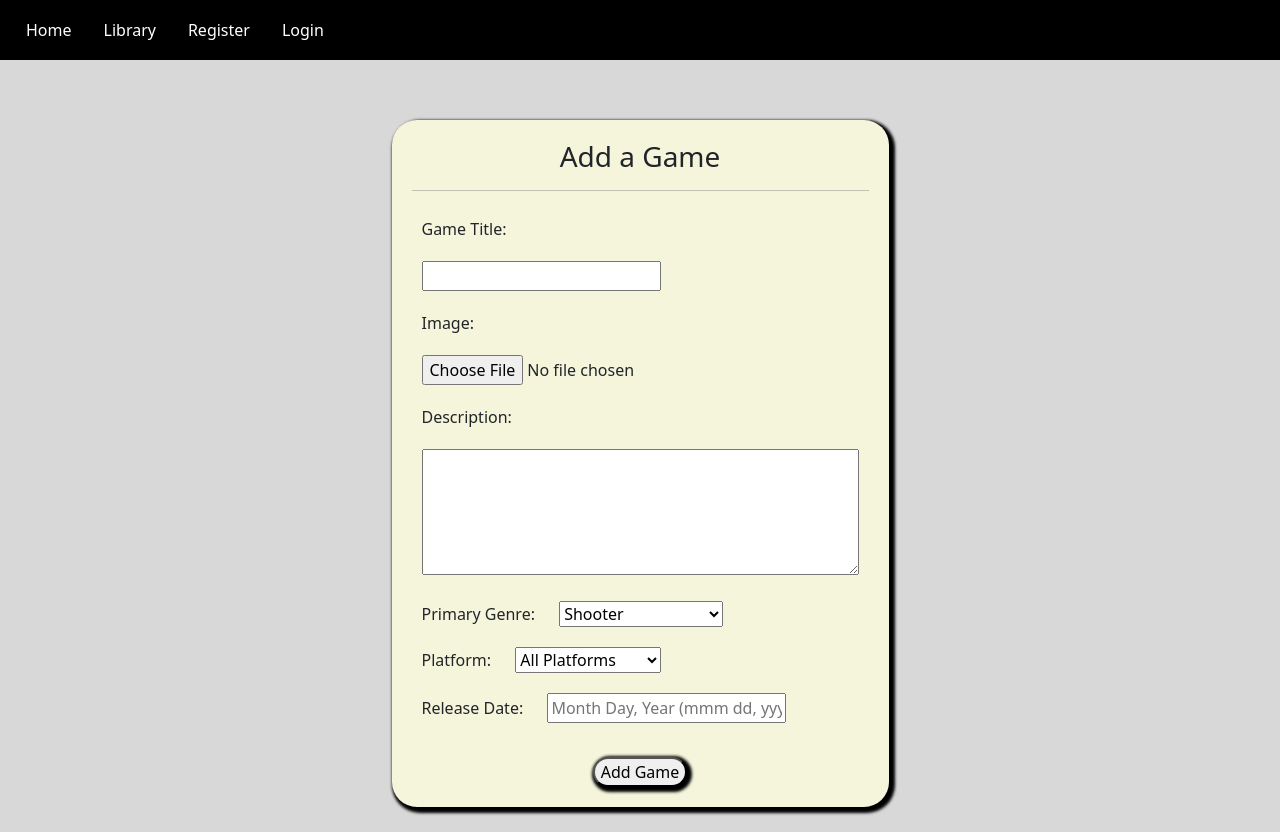
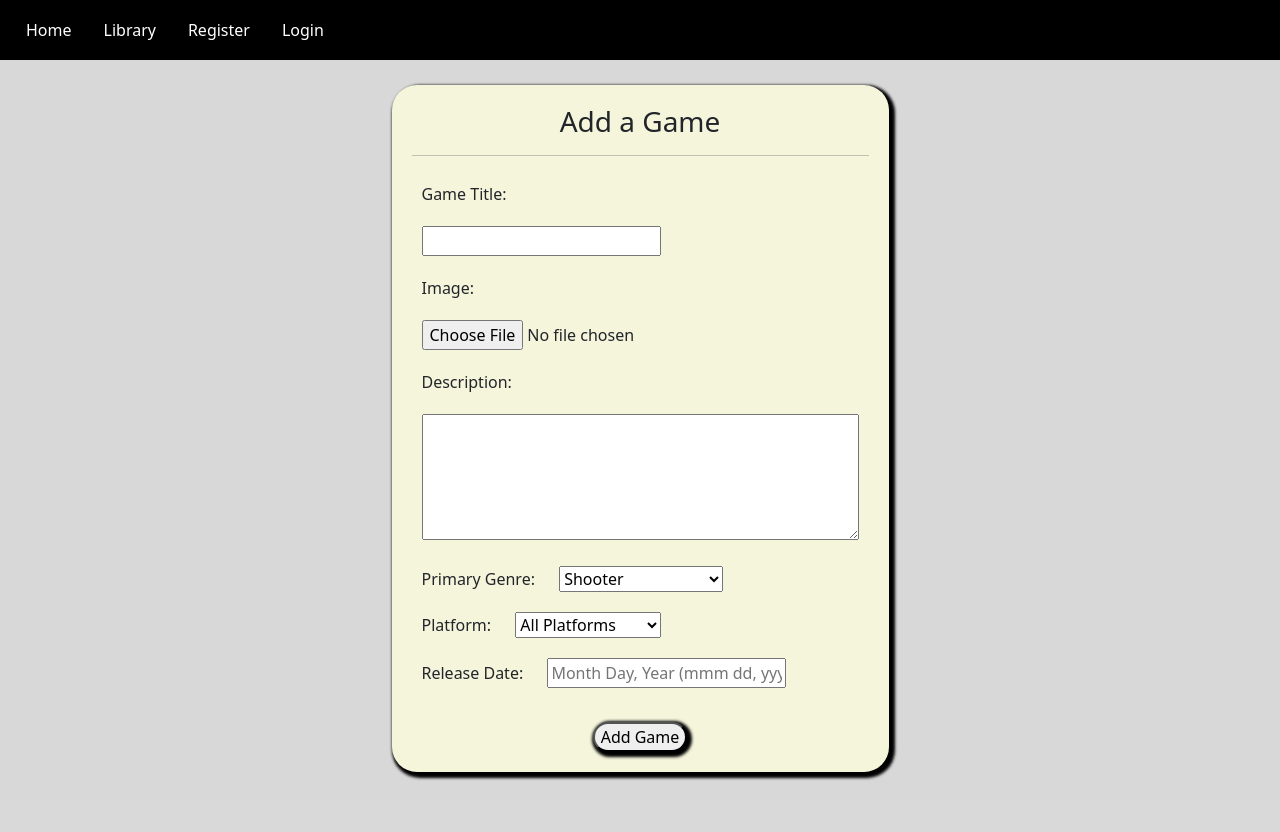
Before and after one commit to GitHub-Harrison/gamers-library, a Django app: page /games/add_game/ in a window 1280 px wide. After the commit the page ends 780 px from the top, so only its background shows below. Run offline with Django 3.2, Linux system fonts and the light colour scheme.

Commit message:
Remove duplicate form styling

```diff
--- a/static/css/style.css
+++ b/static/css/style.css
@@ -85,15 +85,6 @@ form.comment_form {
     box-shadow: 3px 3px 3px 3px black;
 }
 
-form {
-    background-color: beige;
-    padding: 20px;
-    margin: 15px;
-    border-radius: 25px;
-    box-shadow: 3px 3px 3px 3px black;
-}
-
-
 .form-center {
     display:flex;
     justify-content: center;
@@ -101,6 +92,11 @@ form {
 
 #add-game-form {
     margin-top: 50px;
+    background-color: beige;
+    padding: 20px;
+    margin: 15px;
+    border-radius: 25px;
+    box-shadow: 3px 3px 3px 3px black;
 }
 
 .pad {
```
